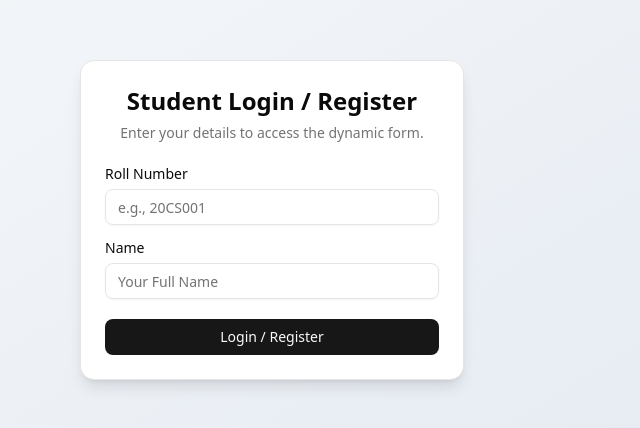
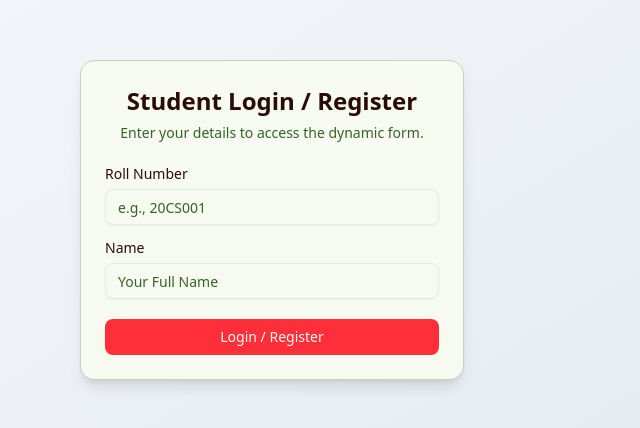
Before and after one commit to darkdeathoriginal/dynamic-form-builder, a Next.js app: page / in a window 1280 px wide. Shown: the part 180-608 px from the top of the page, without its empty margins (368-1008 px from the left). Built offline with nearby package versions, Linux system fonts and the light colour scheme; no server answers.

Commit message:
Refactor theme variables for light and dark modes

```diff
--- a/src/app/globals.css
+++ b/src/app/globals.css
@@ -44,72 +44,101 @@
 }
 
 :root {
-  --radius: 0.625rem;
-  --background: oklch(1 0 0);
-  --foreground: oklch(0.145 0 0);
-  --card: oklch(1 0 0);
-  --card-foreground: oklch(0.145 0 0);
-  --popover: oklch(1 0 0);
-  --popover-foreground: oklch(0.145 0 0);
-  --primary: oklch(0.205 0 0);
-  --primary-foreground: oklch(0.985 0 0);
-  --secondary: oklch(0.97 0 0);
-  --secondary-foreground: oklch(0.205 0 0);
-  --muted: oklch(0.97 0 0);
-  --muted-foreground: oklch(0.556 0 0);
-  --accent: oklch(0.97 0 0);
-  --accent-foreground: oklch(0.205 0 0);
-  --destructive: oklch(0.577 0.245 27.325);
-  --border: oklch(0.922 0 0);
-  --input: oklch(0.922 0 0);
-  --ring: oklch(0.708 0 0);
-  --chart-1: oklch(0.646 0.222 41.116);
-  --chart-2: oklch(0.6 0.118 184.704);
-  --chart-3: oklch(0.398 0.07 227.392);
-  --chart-4: oklch(0.828 0.189 84.429);
-  --chart-5: oklch(0.769 0.188 70.08);
-  --sidebar: oklch(0.985 0 0);
-  --sidebar-foreground: oklch(0.145 0 0);
-  --sidebar-primary: oklch(0.205 0 0);
-  --sidebar-primary-foreground: oklch(0.985 0 0);
-  --sidebar-accent: oklch(0.97 0 0);
-  --sidebar-accent-foreground: oklch(0.205 0 0);
-  --sidebar-border: oklch(0.922 0 0);
-  --sidebar-ring: oklch(0.708 0 0);
+  --radius: 0.625rem; /* From your original theme */
+
+  /* Light Mode - Watermelon Theme */
+  --background: oklch(0.96 0.02 130);       /* Very Light Minty Green (Inner Rind) */
+  --foreground: oklch(0.2 0.05 30);        /* Dark Seed Brown/Black */
+
+  --card: oklch(0.98 0.015 125);           /* Off-White with a hint of light green */
+  --card-foreground: oklch(0.2 0.05 30);   /* Dark Seed Brown/Black */
+
+  --popover: oklch(0.98 0.015 120);          /* Off-White with a hint of light green */
+  --popover-foreground: oklch(0.2 0.05 30);  /* Dark Seed Brown/Black */
+
+  --primary: oklch(0.65 0.24 25);           /* Vibrant Watermelon Flesh Pink/Red */
+  --primary-foreground: oklch(0.98 0.01 25);/* Very Light (almost white) for text on primary */
+
+  --secondary: oklch(0.5 0.18 140);         /* Medium-Dark Rind Green */
+  --secondary-foreground: oklch(0.98 0.01 140);/* Very Light for text on secondary */
+
+  --muted: oklch(0.92 0.04 135);            /* Light, Muted Green (Inner Rind) */
+  --muted-foreground: oklch(0.45 0.1 138); /* Darker Muted Green for text */
+
+  --accent: oklch(0.78 0.16 125);           /* Brighter Light Rind Green */
+  --accent-foreground: oklch(0.22 0.07 128);/* Dark Green text on accent */
+
+  --destructive: oklch(0.62 0.26 20);       /* Strong Red (distinct from primary pink) */
+  --destructive-foreground: oklch(0.98 0.01 20); /* Light text on destructive */
+
+  --border: oklch(0.85 0.05 130);           /* Light Green Border */
+  --input: oklch(0.93 0.035 128);          /* Light Greenish background for inputs */
+  --ring: oklch(0.65 0.24 25 / 0.7);      /* Primary Watermelon color with alpha for focus */
+
+  /* Chart Colors - Watermelon Inspired Palette */
+  --chart-1: oklch(0.7 0.23 28);            /* Watermelon Flesh Pink */
+  --chart-2: oklch(0.6 0.20 145);           /* Rind Green */
+  --chart-3: oklch(0.78 0.18 45);           /* Melon Yellow/Orange Accent */
+  --chart-4: oklch(0.68 0.15 120);          /* Lighter Rind Green */
+  --chart-5: oklch(0.82 0.12 30);           /* Lighter Flesh Pink */
+
+  /* Sidebar Specific - Light Mode */
+  --sidebar: oklch(0.94 0.028 132);         /* Slightly darker light green than main background */
+  --sidebar-foreground: oklch(0.2 0.05 30);  /* Dark Seed Brown */
+  --sidebar-primary: oklch(0.65 0.24 25);   /* Match main primary */
+  --sidebar-primary-foreground: oklch(0.98 0.01 25); /* Match main primary foreground */
+  --sidebar-accent: oklch(0.78 0.16 125);   /* Match main accent */
+  --sidebar-accent-foreground: oklch(0.22 0.07 128);/* Match main accent foreground */
+  --sidebar-border: oklch(0.82 0.06 130);   /* Slightly more prominent green border for sidebar */
+  --sidebar-ring: oklch(0.65 0.24 25 / 0.7);/* Match main ring */
 }
 
 .dark {
-  --background: oklch(0.145 0 0);
-  --foreground: oklch(0.985 0 0);
-  --card: oklch(0.205 0 0);
-  --card-foreground: oklch(0.985 0 0);
-  --popover: oklch(0.205 0 0);
-  --popover-foreground: oklch(0.985 0 0);
-  --primary: oklch(0.922 0 0);
-  --primary-foreground: oklch(0.205 0 0);
-  --secondary: oklch(0.269 0 0);
-  --secondary-foreground: oklch(0.985 0 0);
-  --muted: oklch(0.269 0 0);
-  --muted-foreground: oklch(0.708 0 0);
-  --accent: oklch(0.269 0 0);
-  --accent-foreground: oklch(0.985 0 0);
-  --destructive: oklch(0.704 0.191 22.216);
-  --border: oklch(1 0 0 / 10%);
-  --input: oklch(1 0 0 / 15%);
-  --ring: oklch(0.556 0 0);
-  --chart-1: oklch(0.488 0.243 264.376);
-  --chart-2: oklch(0.696 0.17 162.48);
-  --chart-3: oklch(0.769 0.188 70.08);
-  --chart-4: oklch(0.627 0.265 303.9);
-  --chart-5: oklch(0.645 0.246 16.439);
-  --sidebar: oklch(0.205 0 0);
-  --sidebar-foreground: oklch(0.985 0 0);
-  --sidebar-primary: oklch(0.488 0.243 264.376);
-  --sidebar-primary-foreground: oklch(0.985 0 0);
-  --sidebar-accent: oklch(0.269 0 0);
-  --sidebar-accent-foreground: oklch(0.985 0 0);
-  --sidebar-border: oklch(1 0 0 / 10%);
-  --sidebar-ring: oklch(0.556 0 0);
+  /* Dark Mode - Watermelon Theme */
+  --background: oklch(0.20 0.05 145);      /* Very Dark Rind Green */
+  --foreground: oklch(0.92 0.03 130);      /* Light, slightly minty text */
+
+  --card: oklch(0.25 0.06 142);            /* Slightly lighter dark green for cards */
+  --card-foreground: oklch(0.92 0.03 130);  /* Light text */
+
+  --popover: oklch(0.26 0.065 140);         /* Similar to card, slightly distinct if needed */
+  --popover-foreground: oklch(0.92 0.03 130);/* Light text */
+
+  --primary: oklch(0.72 0.26 28);           /* Brighter Watermelon Flesh for dark mode */
+  --primary-foreground: oklch(0.15 0.05 28);/* Darker text for contrast on bright primary */
+
+  --secondary: oklch(0.55 0.17 135);        /* Visible Rind Green, not too dark */
+  --secondary-foreground: oklch(0.12 0.04 138);/* Darker text on this secondary */
+
+  --muted: oklch(0.32 0.055 140);           /* Darker, Muted Green */
+  --muted-foreground: oklch(0.78 0.04 135); /* Lighter Muted Green text */
+
+  --accent: oklch(0.68 0.15 120);           /* Visible Light Rind Green accent */
+  --accent-foreground: oklch(0.18 0.06 125);/* Darker text on this accent */
+
+  --destructive: oklch(0.68 0.27 22);       /* Bright, Clear Destructive Red */
+  --destructive-foreground: oklch(0.12 0.04 25); /* Dark text on destructive for contrast */
+
+  --border: oklch(0.38 0.06 140);           /* Visible Green Border */
+  --input: oklch(0.30 0.062 142);          /* Dark green input background */
+  --ring: oklch(0.72 0.26 28 / 0.7);      /* Primary Watermelon color with alpha */
+
+  /* Chart Colors - Dark Mode Palette */
+  --chart-1: oklch(0.75 0.25 30);           /* Bright Flesh Pink */
+  --chart-2: oklch(0.65 0.22 150);          /* Bright Rind Green */
+  --chart-3: oklch(0.8 0.20 50);            /* Bright Melon Yellow/Orange */
+  --chart-4: oklch(0.7 0.18 115);           /* Bright Lighter Green */
+  --chart-5: oklch(0.85 0.15 35);           /* Bright Lighter Pink */
+
+  /* Sidebar Specific - Dark Mode */
+  --sidebar: oklch(0.18 0.045 145);         /* Even darker green for sidebar bg */
+  --sidebar-foreground: oklch(0.92 0.03 130);/* Light text */
+  --sidebar-primary: oklch(0.72 0.26 28);   /* Match main primary */
+  --sidebar-primary-foreground: oklch(0.15 0.05 28); /* Match main primary fg */
+  --sidebar-accent: oklch(0.68 0.15 120);   /* Match main accent */
+  --sidebar-accent-foreground: oklch(0.18 0.06 125);/* Match main accent fg */
+  --sidebar-border: oklch(0.32 0.055 140);  /* Slightly more visible border */
+  --sidebar-ring: oklch(0.72 0.26 28 / 0.7);/* Match main ring */
 }
 
 @layer base {
```
